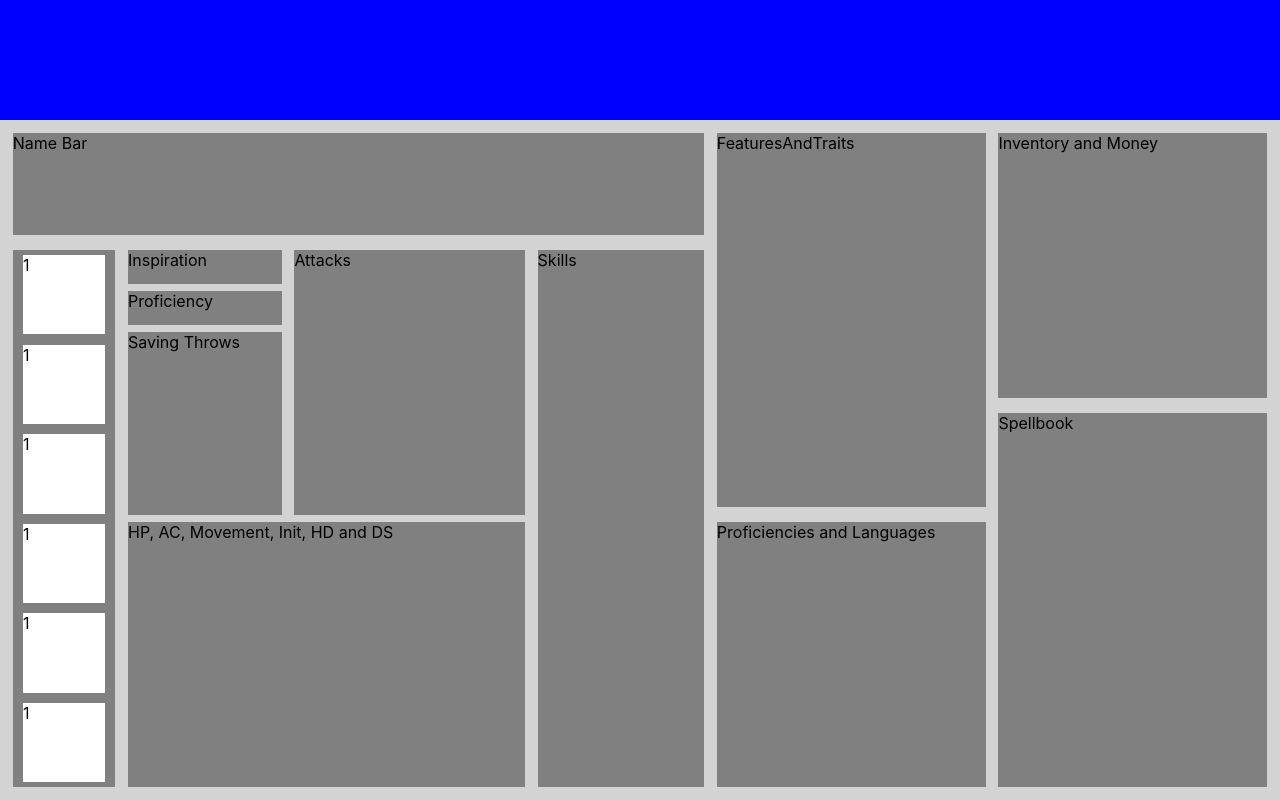
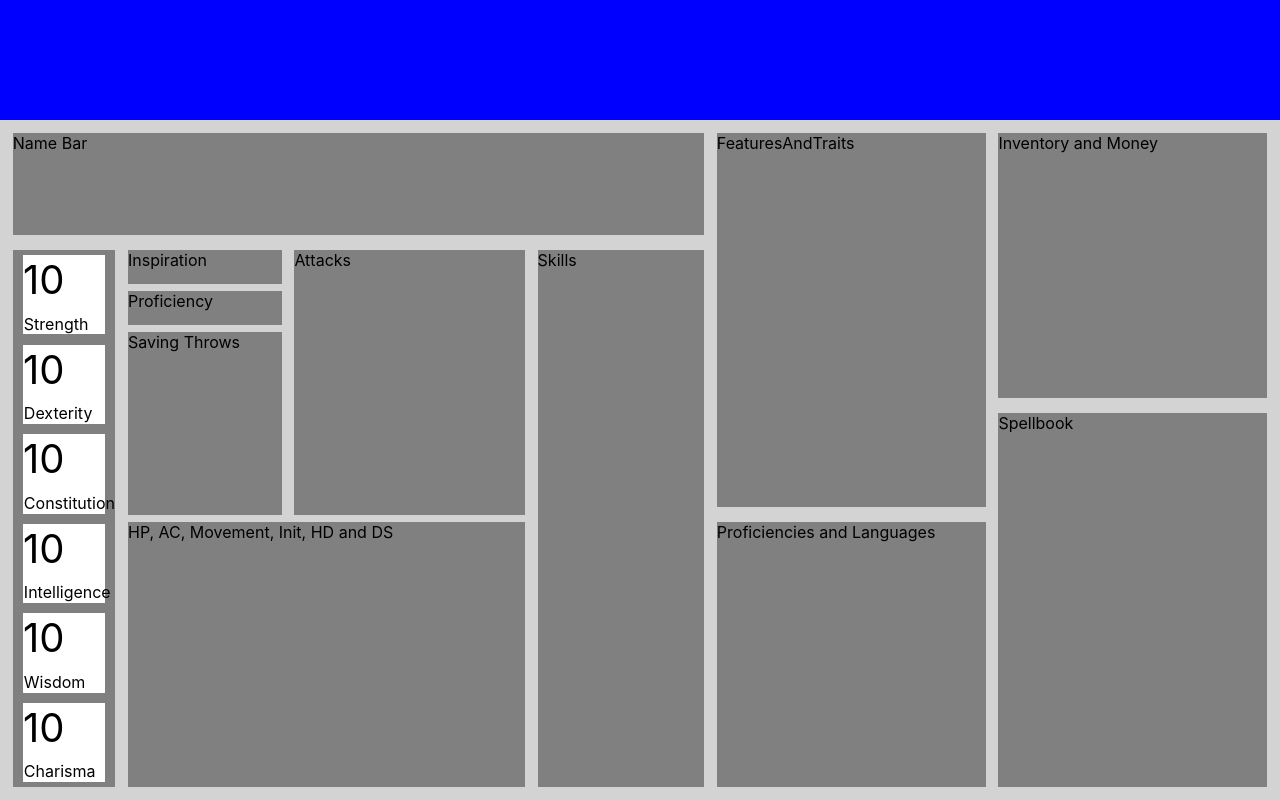
Before and after one commit to lukevangorder/5ESheets, a React (Create React App) app in the folder 5e-sheets/: page / in a window 1280 px wide. Built offline with nearby package versions, Linux system fonts and the light colour scheme.

Commit message:
Adds value and stat states to statbox elements

```diff
--- a/5e-sheets/src/App.css
+++ b/5e-sheets/src/App.css
@@ -148,3 +148,13 @@
   height: 15%;
   margin: 5%
 }
+
+.statBoxLabel {
+  position: absolute;
+  bottom:1%;
+  left: 1%;
+}
+
+.statBoxStat {
+  font-size: 40px;
+}
--- a/5e-sheets/src/CSheetDivs/StatBar.js
+++ b/5e-sheets/src/CSheetDivs/StatBar.js
@@ -5,12 +5,12 @@ export default class StatBar extends Component {
     render() {
         return (
             <div class='statBar grow'>
-                <StatBox />
-                <StatBox />
-                <StatBox />
-                <StatBox />
-                <StatBox />
-                <StatBox />
+                <StatBox stat='Strength'/>
+                <StatBox stat='Dexterity'/>
+                <StatBox stat='Constitution'/>
+                <StatBox stat='Intelligence'/>
+                <StatBox stat='Wisdom'/>
+                <StatBox stat='Charisma'/>
             </div>
         )
     }
--- a/5e-sheets/src/CSheetDivs/StatBox.js
+++ b/5e-sheets/src/CSheetDivs/StatBox.js
@@ -1,9 +1,19 @@
 import React, { Component } from 'react';
 
 export class StatBox extends Component {
+
+    constructor() {
+        super()
+        this.state = {
+            value: 10
+        }
+    }
     render() {
         return (
-            <div class='statBox grow'>1</div>
+            <div class='statBox grow'>
+                <div class='statBoxStat'>{this.state.value}</div>
+                <div class='statBoxLabel'>{this.props.stat}</div>
+            </div>
         )
     }
 }
```
